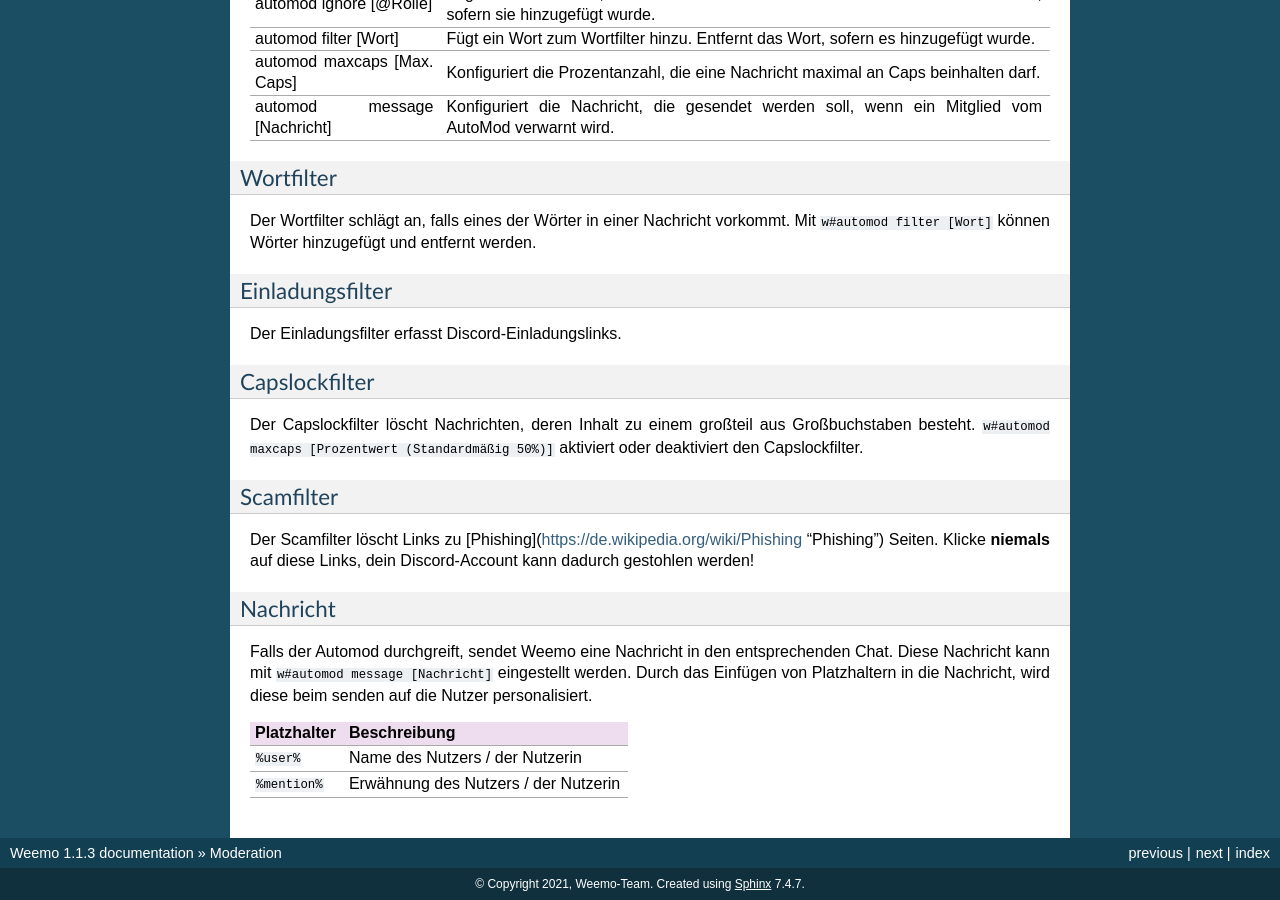
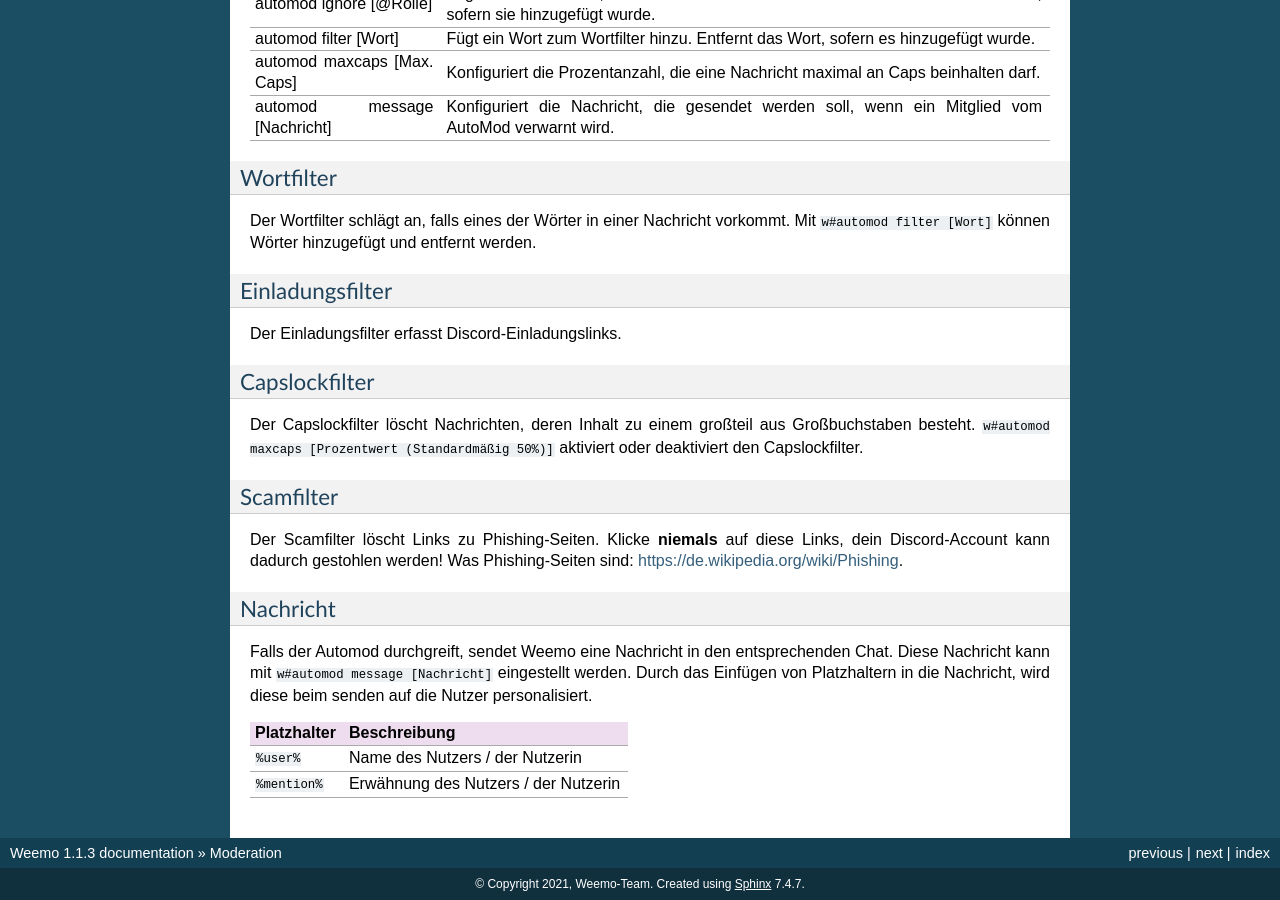
Before and after one commit to niborus/weemo-doc, a Sphinx documentation site: the page built from docs/moderation.rst, in a window 1280 px wide and 900 px high, scrolled down 3369 px. Built offline with Sphinx 7.4.7, drawn with Linux system fonts in a browser that asks for light colours.

Commit message:
Update scamfilter

```diff
--- a/docs/moderation.rst
+++ b/docs/moderation.rst
@@ -254,7 +254,8 @@
 Scamfilter
 ^^^^^^^^^^^^^^
 
-Der Scamfilter löscht Links zu [Phishing](https://de.wikipedia.org/wiki/Phishing "Phishing") Seiten. Klicke **niemals** auf diese Links, dein Discord-Account kann dadurch gestohlen werden!
+Der Scamfilter löscht Links zu Phishing-Seiten. Klicke **niemals** auf diese Links, dein Discord-Account kann dadurch gestohlen werden!
+Was Phishing-Seiten sind: https://de.wikipedia.org/wiki/Phishing.
 
 Nachricht
 ^^^^^^^^^
```
